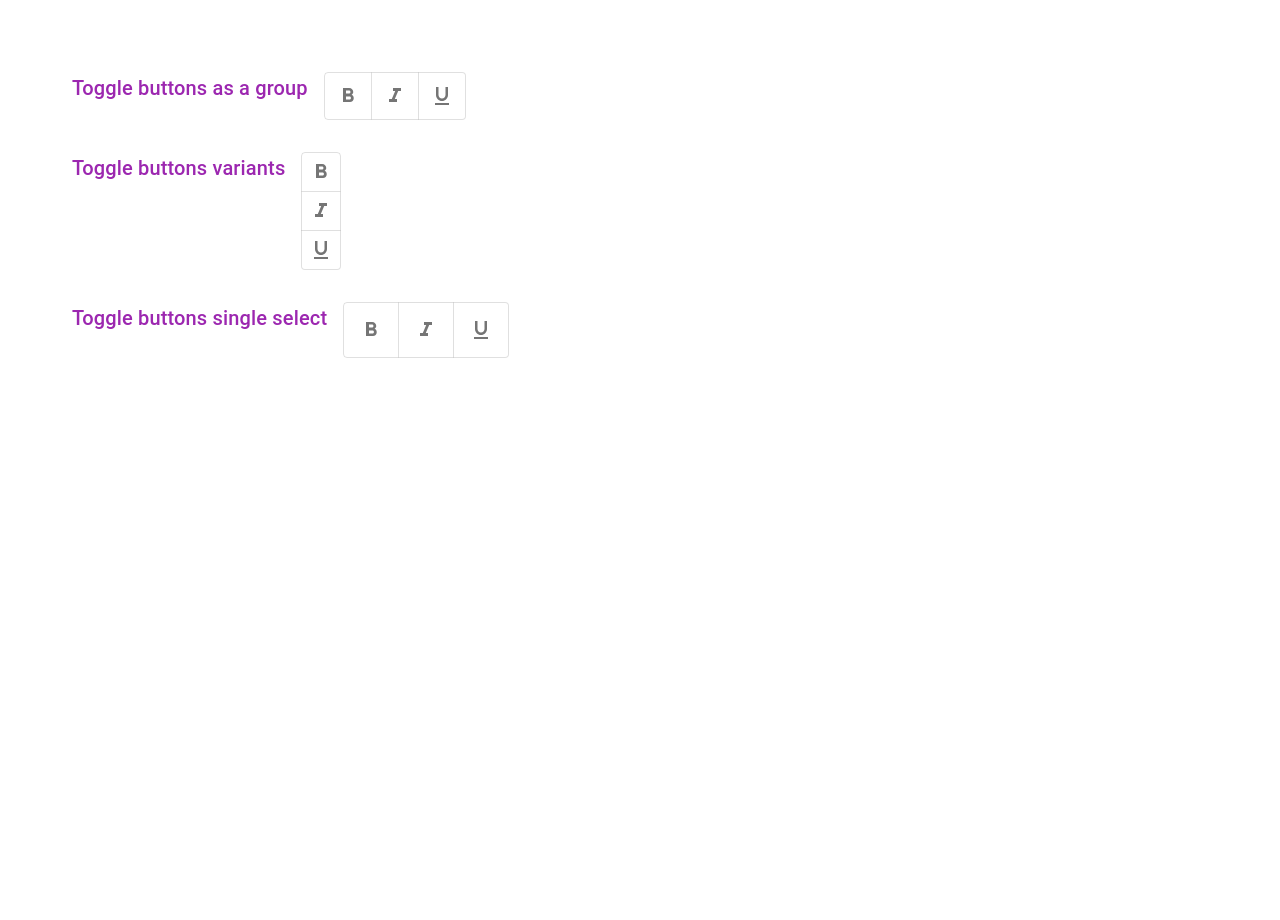
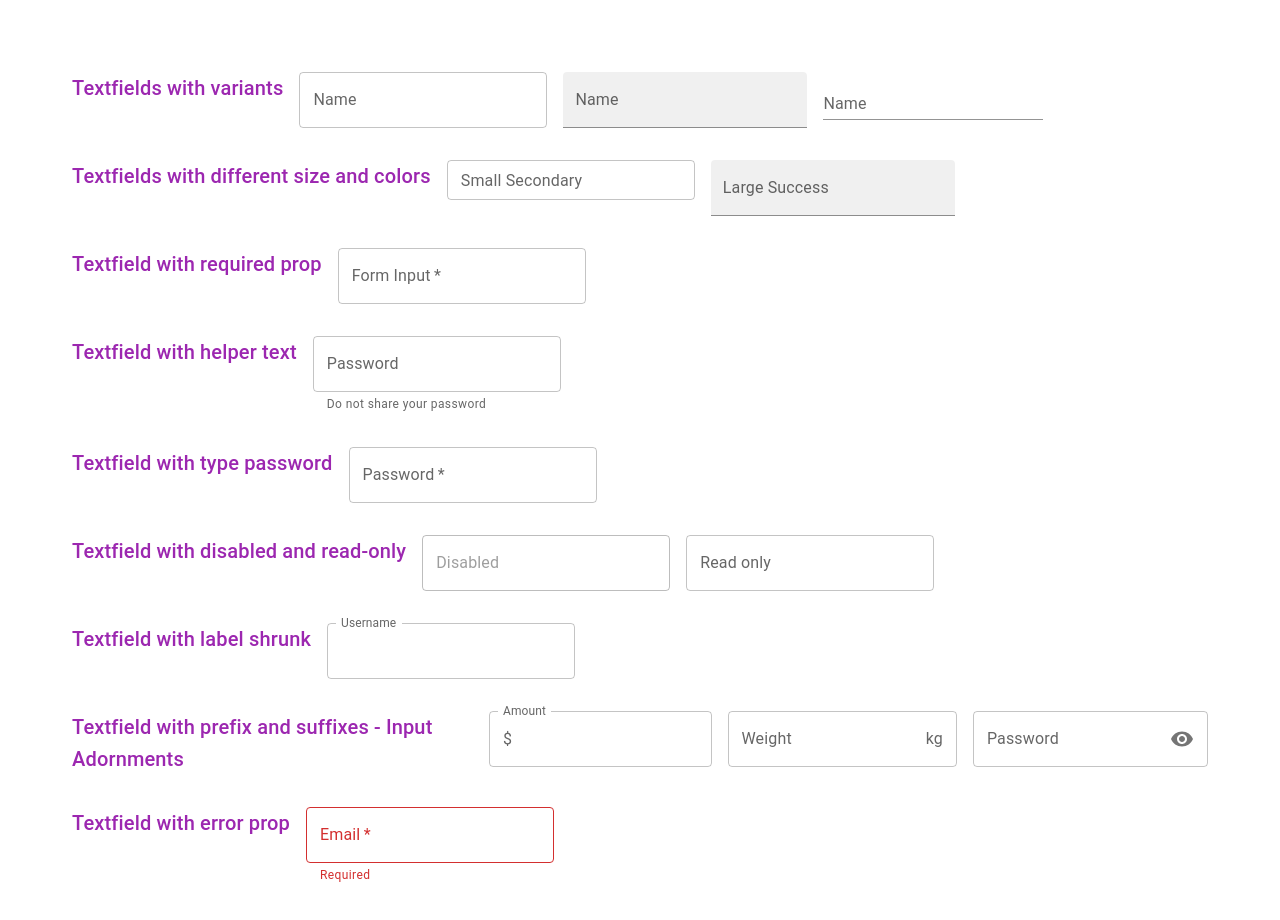
Before and after one commit to priyak1203/React-MUI, a React (Vite) app in the folder JS-Examples/: page / in a window 1280 px wide. Shown: the top 920 px of the page. Before the commit the page ends 800 px from the top, so only its background shows below. Built offline with nearby package versions, Linux system fonts and the light colour scheme.

Commit message:
text field and its variants

```diff
--- a/JS-Examples/src/App.jsx
+++ b/JS-Examples/src/App.jsx
@@ -1,4 +1,5 @@
 import MuiButton from './components/MuiButton';
+import MuiTextField from './components/MuiTextField';
 import MuiToggleButton from './components/MuiToggleButton';
 import MuiTypography from './components/MuiTypography';
 
@@ -7,7 +8,8 @@ function App() {
     <div className="app">
       {/* <MuiTypography /> */}
       {/* <MuiButton /> */}
-      <MuiToggleButton />
+      {/* <MuiToggleButton /> */}
+      <MuiTextField />
     </div>
   );
 }
--- /dev/null
+++ b/JS-Examples/src/components/MuiTextField.jsx
@@ -0,0 +1,148 @@
+import { InputAdornment, Stack, TextField, Typography } from '@mui/material';
+import VisibilityIcon from '@mui/icons-material/Visibility';
+import { useState } from 'react';
+
+const MuiTextField = () => {
+  const [email, setEmail] = useState('');
+
+  return (
+    <Stack spacing={4}>
+      {/* Textfields with variants */}
+      <Stack direction="row" spacing={2}>
+        <Typography variant="h6" color="secondary">
+          Textfields with variants
+        </Typography>
+        <TextField variant="outlined" label="Name" />
+        <TextField variant="filled" label="Name" />
+        <TextField variant="standard" label="Name" />
+      </Stack>
+      {/* Textfields with different size and colors */}
+      <Stack direction="row" spacing={2}>
+        <Typography variant="h6" color="secondary">
+          Textfields with different size and colors
+        </Typography>
+        <TextField
+          variant="outlined"
+          label="Small Secondary"
+          size="small"
+          color="secondary"
+        />
+        <TextField
+          variant="filled"
+          label="Large Success"
+          size="large"
+          color="success"
+        />
+      </Stack>
+
+      {/* Textfield with required prop */}
+      <Stack direction="row" spacing={2}>
+        <Typography variant="h6" color="secondary">
+          Textfield with required prop
+        </Typography>
+        <TextField variant="outlined" label="Form Input" required />
+      </Stack>
+
+      {/* Textfield with helper text */}
+      <Stack direction="row" spacing={2}>
+        <Typography variant="h6" color="secondary">
+          Textfield with helper text
+        </Typography>
+        <TextField
+          variant="outlined"
+          label="Password"
+          helperText="Do not share your password"
+        />
+      </Stack>
+
+      {/* Textfield with type password */}
+      <Stack direction="row" spacing={2}>
+        <Typography variant="h6" color="secondary">
+          Textfield with type password
+        </Typography>
+        <TextField
+          variant="outlined"
+          label="Password"
+          required
+          type="password"
+        />
+      </Stack>
+
+      {/*  Textfield with disabled and read-only */}
+      <Stack direction="row" spacing={2}>
+        <Typography variant="h6" color="secondary">
+          Textfield with disabled and read-only
+        </Typography>
+        <TextField variant="outlined" label="Disabled" disabled />
+        <TextField
+          variant="outlined"
+          label="Read only"
+          InputProps={{ readOnly: true }}
+        />
+      </Stack>
+
+      {/*  Textfield with label shrunk*/}
+      <Stack direction="row" spacing={2}>
+        <Typography variant="h6" color="secondary">
+          Textfield with label shrunk
+        </Typography>
+        <TextField
+          variant="outlined"
+          label="Username"
+          InputLabelProps={{ shrink: true }}
+        />
+      </Stack>
+
+      {/*  Textfield with prefix and suffixes - input adornments */}
+      <Stack direction="row" spacing={2}>
+        <Typography variant="h6" color="secondary">
+          Textfield with prefix and suffixes - Input Adornments
+        </Typography>
+        <TextField
+          variant="outlined"
+          label="Amount"
+          InputProps={{
+            startAdornment: <InputAdornment position="start">$</InputAdornment>,
+          }}
+        />
+        <TextField
+          variant="outlined"
+          label="Weight"
+          InputProps={{
+            endAdornment: <InputAdornment position="end">kg</InputAdornment>,
+          }}
+        />
+        <TextField
+          variant="outlined"
+          label="Password"
+          InputProps={{
+            endAdornment: (
+              <InputAdornment position="end">
+                <VisibilityIcon />
+              </InputAdornment>
+            ),
+          }}
+        />
+      </Stack>
+
+      {/*  Textfield with error prop*/}
+      <Stack direction="row" spacing={2}>
+        <Typography variant="h6" color="secondary">
+          Textfield with error prop
+        </Typography>
+        <TextField
+          variant="outlined"
+          label="Email"
+          required
+          type="email"
+          value={email}
+          onChange={(e) => setEmail(e.target.value)}
+          error={!email}
+          helperText={!email ? 'Required' : 'Enter valid email'}
+        />
+      </Stack>
+    </Stack>
+  );
+};
+
+export default MuiTextField;
```
